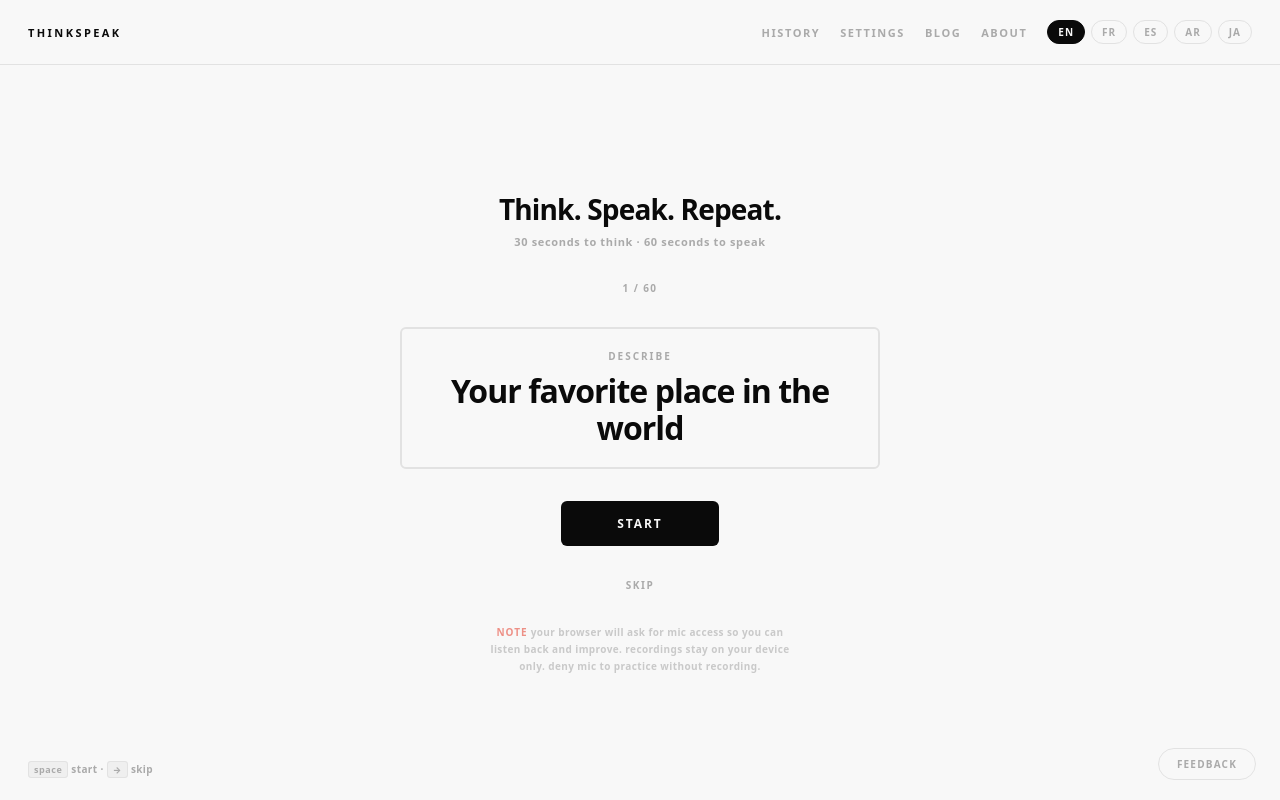
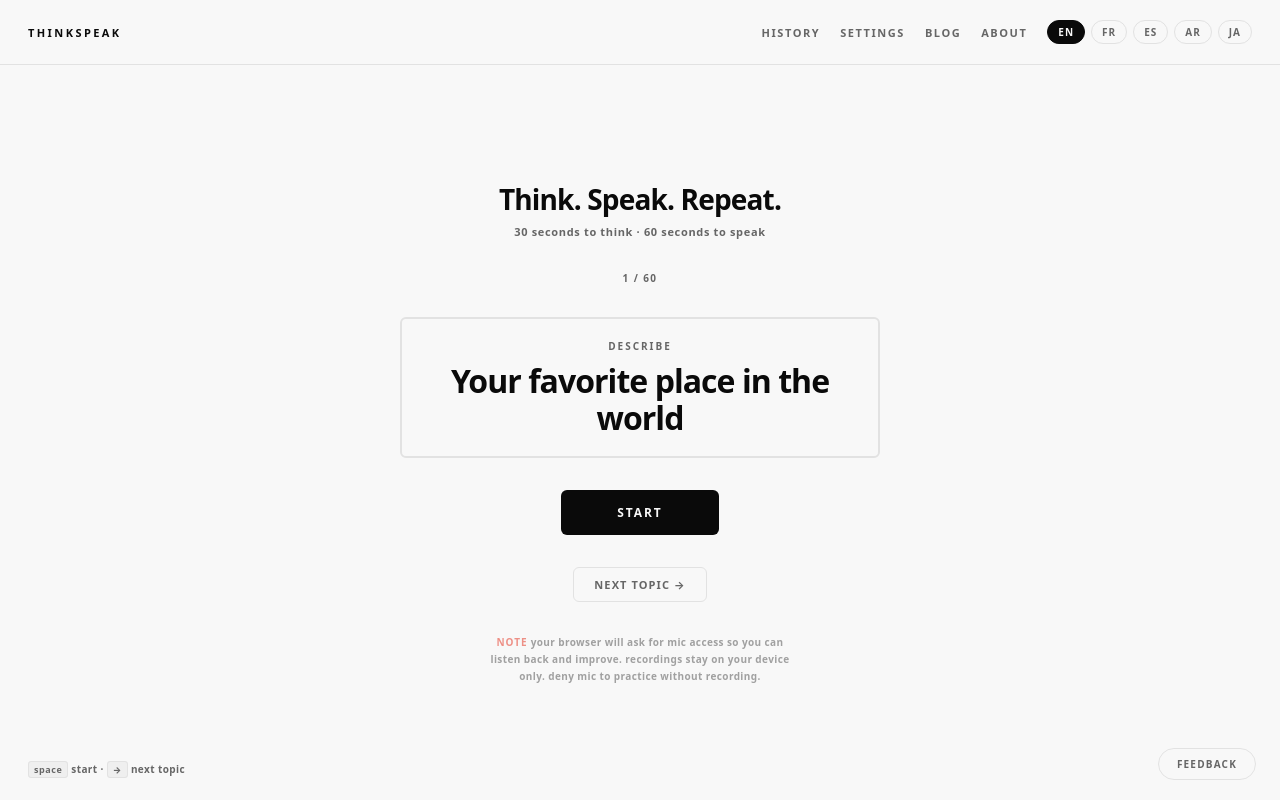
Before and after one commit to hichamcc/thinkspeak, a Next.js app: page / in a window 1280 px wide. Built offline with nearby package versions, Linux system fonts and the light colour scheme.

Commit message:
improve text color

```diff
--- a/app/globals.css
+++ b/app/globals.css
@@ -7,7 +7,7 @@
 :root {
   --bg:          #f8f8f8;
   --fg:          #0a0a0a;
-  --muted:       #aaa;
+  --muted:       #666;
   --border:      #e2e2e2;
   --cell-empty:  #efefef;
   --cell-wrong:  #e74c3c;
@@ -371,20 +371,45 @@ html, body {
 .pr-start:hover { opacity: 0.75; }
 
 .pr-skip {
-  font-size: 10px;
+  display: inline-flex;
+  align-items: center;
+  gap: 6px;
+  padding: 9px 20px;
+  border: 1.5px solid var(--border);
+  border-radius: var(--radius);
+  background: transparent;
+  font-family: inherit;
+  font-size: 11px;
   font-weight: 700;
-  letter-spacing: 0.16em;
+  letter-spacing: 0.1em;
   text-transform: uppercase;
   color: var(--muted);
-  background: none;
-  border: none;
   cursor: pointer;
-  font-family: inherit;
-  padding: 0;
-  transition: color 0.1s;
+  transition: border-color 0.15s, color 0.15s;
 }
 
-.pr-skip:hover { color: var(--fg); }
+.pr-skip:hover { border-color: var(--fg); color: var(--fg); }
+
+.pr-back {
+  display: inline-flex;
+  align-items: center;
+  gap: 6px;
+  padding: 9px 20px;
+  border: 1.5px solid var(--border);
+  border-radius: var(--radius);
+  background: transparent;
+  font-family: inherit;
+  font-size: 11px;
+  font-weight: 700;
+  letter-spacing: 0.1em;
+  text-transform: uppercase;
+  color: var(--muted);
+  cursor: pointer;
+  transition: border-color 0.15s, color 0.15s;
+  align-self: flex-start;
+}
+
+.pr-back:hover { border-color: var(--fg); color: var(--fg); }
 
 .pr-error {
   font-size: 12px;
--- a/app/page.tsx
+++ b/app/page.tsx
@@ -243,13 +243,13 @@ const inGame    = phase === 'think' || phase === 'speak'
             <p className="home-streak">{streak} day streak</p>
           )}
           <button className="pr-start" onClick={startThink}>start</button>
-          <button className="pr-skip" onClick={nextTopic}>skip</button>
+          <button className="pr-skip" onClick={nextTopic}>next topic →</button>
           <p className="home-mic-note">
             <span className="home-mic-note-label">note</span>{' '}
             your browser will ask for mic access so you can listen back and improve.
             recordings stay on your device only. deny mic to practice without recording.
           </p>
-          <div className="kbd-hint"><kbd>space</kbd> start · <kbd>→</kbd> skip</div>
+          <div className="kbd-hint"><kbd>space</kbd> start · <kbd>→</kbd> next topic</div>
         </div>
       )}
 
@@ -258,7 +258,7 @@ const inGame    = phase === 'think' || phase === 'speak'
           <p className="pr-phase-name">{LABELS.think[lang]}</p>
           <TopicCard topic={topic} lang={lang} showHints />
           <PhaseTimer label={lang === 'en' ? 'think' : `think / ${LABELS.think[lang]}`} timeLeft={timeLeft} total={THINK_SECS} />
-          <button className="pr-skip" onClick={cancelThink}>back</button>
+          <button className="pr-back" onClick={cancelThink}>← back</button>
         </div>
       )}
 
```
